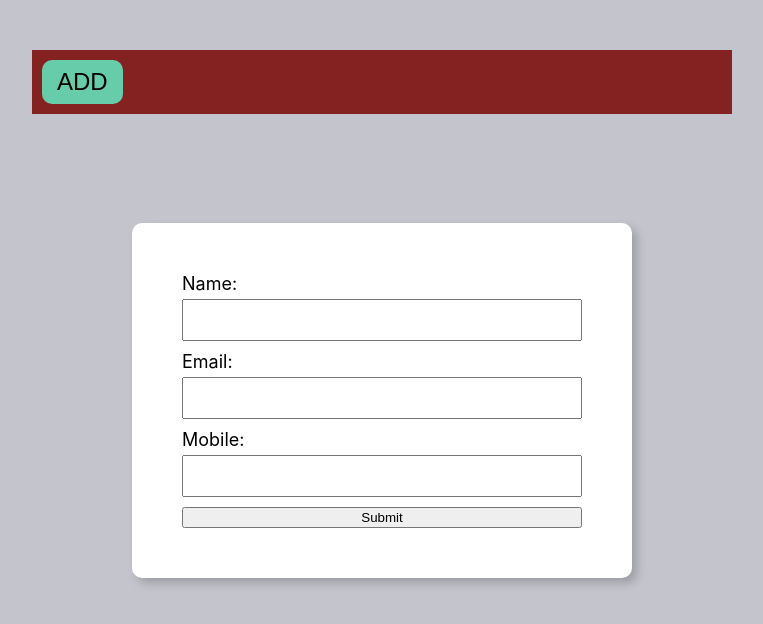
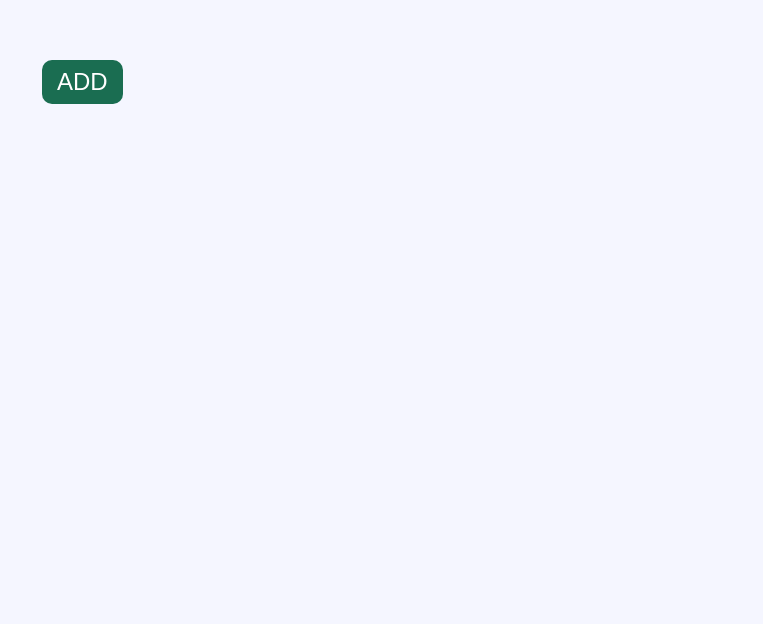
Before and after one commit to pasanUdr/MERN-stack-CRUD, a React (Create React App) app in the folder client/: page / in a window 1280 px wide. Shown: the top 624 px of the page, without its empty margins (258-1021 px from the left). Built offline with nearby package versions, Linux system fonts and the light colour scheme.

Commit message:
This commit will implemented the adding user part with all it's functionings and successfully saving values to db using axios

```diff
--- a/client/package.json
+++ b/client/package.json
@@ -6,8 +6,10 @@
     "@testing-library/jest-dom": "^5.17.0",
     "@testing-library/react": "^13.4.0",
     "@testing-library/user-event": "^13.5.0",
+    "axios": "^1.7.2",
     "react": "^18.3.1",
     "react-dom": "^18.3.1",
+    "react-icons": "^5.2.1",
     "react-scripts": "5.0.1",
     "web-vitals": "^2.1.4"
   },
--- a/client/src/App.css
+++ b/client/src/App.css
@@ -8,7 +8,7 @@ body {
 
 .container {
     padding: 10px;
-    background-color: brown;
+    /* background-color: brown; */
     max-width: 700px;
     margin: 50px auto;
 }
@@ -21,8 +21,9 @@ body {
 }
 
 .btn-add {
-    background-color: aquamarine;
+    background-color: rgb(26, 109, 81);
     cursor: pointer;
+    color: white;
 }
 
 .addContainer {
@@ -57,3 +58,19 @@ body {
     margin-top: 5px;
     margin-bottom: 10px;
 }
+
+.addContainer form button {
+    background-color: rgb(66, 107, 187);
+    color: white;
+    font-weight: bolder;
+    margin-top: 15px;
+    cursor: pointer;
+}
+
+.addContainer form .closeBtn {
+    margin-left: auto;
+    font-size: x-large;
+    cursor: pointer;
+    display: flex;
+    /* background-color: rgb(237, 79, 79); */
+}
--- a/client/src/App.js
+++ b/client/src/App.js
@@ -1,29 +1,68 @@
-// import logo from './logo.svg';
+import { useState } from "react";
 import "./App.css";
+import { FaWindowClose } from "react-icons/fa";
+import axios from 'axios';
+
+axios.defaults.baseURL = "http://localhost:4000/"
 
 function App() {
+
+  const [addSection, setAddSection] = useState(false);
+  //for storing inputs temporary
+  const [formData, setFormData] = useState({
+    name: "",
+    email: "",
+    mobile: "",
+  })
+
+  //
+  const handleOnChange = (e) =>{
+    const {value, name} = e.target
+    setFormData((previ)=>{
+      return{
+      ...previ,
+      [name] : value
+    }})
+  }
+
+  //stop refreshing page when clicking submit btn
+  const handleSubmit = async(e) => {
+    e.preventDefault()
+    //posting to db through axios
+    const data = await axios.post("/create",formData)
+    console.log(data)
+    //auto close the form after saving data
+    if(data.data.success){
+      setAddSection(false)
+      alert(data.data.message)
+    }
+  };
+
   return (
     <>
       <div className="container">
-        <button className="btn btn-add"> ADD </button>
+        <button className="btn btn-add" onClick={() => setAddSection(true)}>ADD</button>
 
+        {addSection && (
           <div className="addContainer">
-          <form >
+            <form onSubmit={handleSubmit}>
+              <div className="closeBtn" onClick={() => setAddSection(false)}>
+                <FaWindowClose />
+              </div>
               <label htmlFor="name">Name:</label>
-            <input type="text" id= "name" name="name"/>
+              <input type="text" id="name" name="name" onChange={handleOnChange}/>
 
               <label htmlFor="email">Email:</label>
-            <input type="email" id= "email" name="email"/>
+              <input type="email" id="email" name="email" onChange={handleOnChange}/>
 
               <label htmlFor="mobile">Mobile:</label>
-            <input type="number" id= "mobile" name="mobile"/>
+              <input type="number" id="mobile" name="mobile" onChange={handleOnChange}/>
 
-            <button>Submit</button>
+              <button className="btn">SUBMIT</button>
             </form>
           </div>
-
+        )}
       </div>
-
     </>
   );
 }
```
Also changed, not shown: 1 other file (tests, documents, lock files or other folders). Lines whose indentation alone changed are shown as unchanged.
